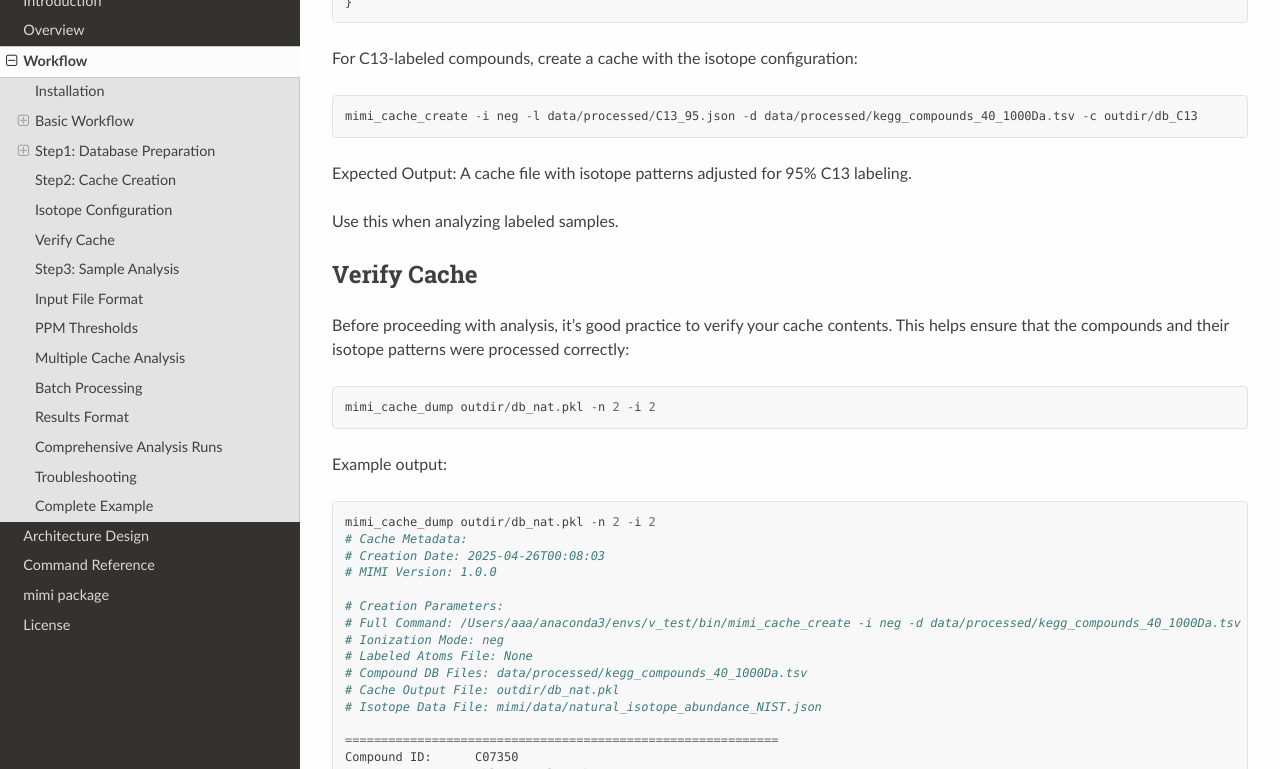
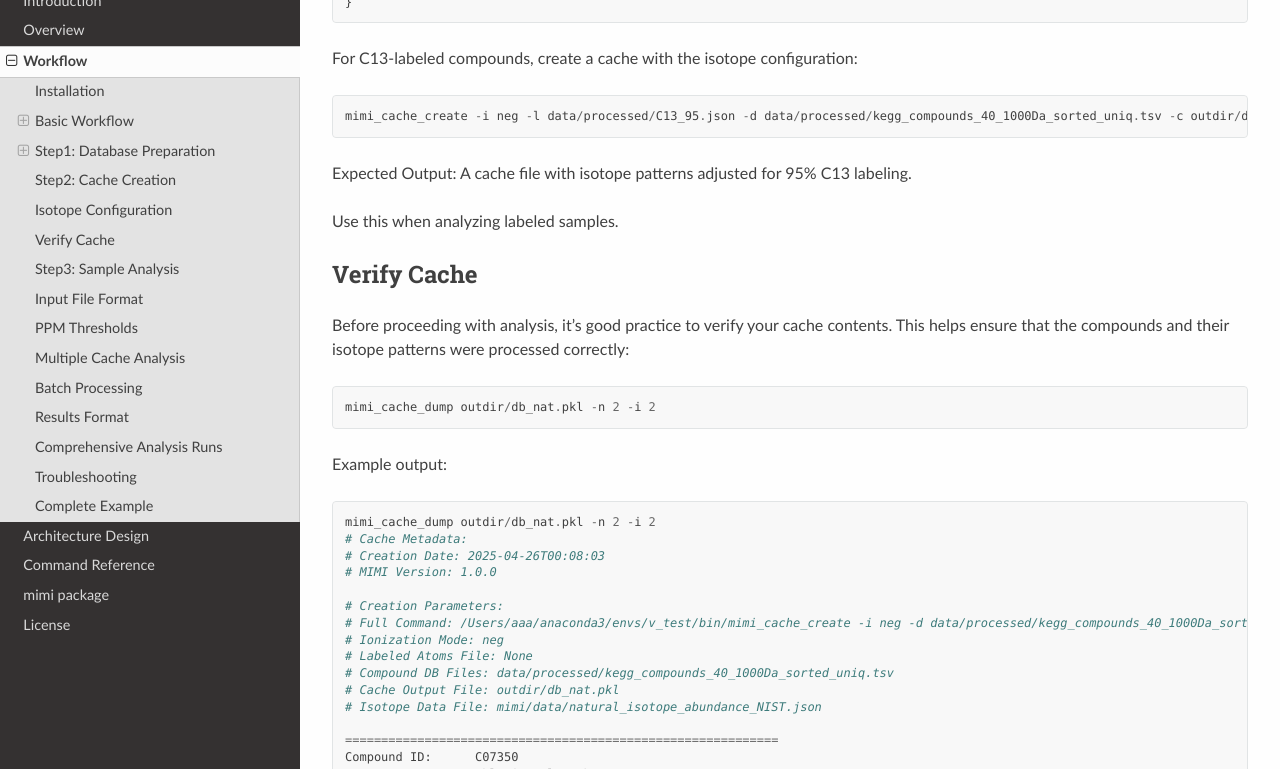
Before and after one commit to NYUAD-Core-Bioinformatics/MIMI, a Sphinx documentation site: the page built from docs/source/workflow.rst, in a window 1280 px wide and 1400 px high, scrolled down 5768 px. Shown: the part 151-920 px from the top of the window. Built offline with Sphinx 7.4.7 and the Read the Docs theme 3.1.0, drawn with Linux system fonts in a browser that asks for light colours; some of the changed text lies outside the part shown.

Commit message:
Updated docs

```diff
--- a/docs/source/workflow.rst
+++ b/docs/source/workflow.rst
@@ -208,7 +208,7 @@ Create cache files to store precomputed molecular masses and isotope patterns. T
 
 For natural abundance compounds, use::
 
-    mimi_cache_create -i neg -d data/processed/kegg_compounds_40_1000Da.tsv -c outdir/db_nat
+    mimi_cache_create -i neg -d data/processed/kegg_compounds_40_1000Da_sorted_uniq.tsv -c outdir/db_nat
 
 Expected Output: A binary cache file containing precomputed masses and isotope patterns for all compounds in your database. This file will be used for fast matching during analysis.
 
@@ -299,7 +299,7 @@ Example: For 95% 13C labeling, you can use the provided configuration file at `C
 
 For C13-labeled compounds, create a cache with the isotope configuration::
 
-    mimi_cache_create -i neg -l data/processed/C13_95.json -d data/processed/kegg_compounds_40_1000Da.tsv -c outdir/db_C13
+    mimi_cache_create -i neg -l data/processed/C13_95.json -d data/processed/kegg_compounds_40_1000Da_sorted_uniq.tsv -c outdir/db_C13
 
 Expected Output: A cache file with isotope patterns adjusted for 95% C13 labeling.
 
@@ -322,10 +322,10 @@ Example output::
     # MIMI Version: 1.0.0
 
     # Creation Parameters:
-    # Full Command: /Users/aaa/anaconda3/envs/v_test/bin/mimi_cache_create -i neg -d data/processed/kegg_compounds_40_1000Da.tsv -c outdir/db_nat
+    # Full Command: /Users/aaa/anaconda3/envs/v_test/bin/mimi_cache_create -i neg -d data/processed/kegg_compounds_40_1000Da_sorted_uniq.tsv -c outdir/db_nat
     # Ionization Mode: neg
     # Labeled Atoms File: None
-    # Compound DB Files: data/processed/kegg_compounds_40_1000Da.tsv
+    # Compound DB Files: data/processed/kegg_compounds_40_1000Da_sorted_uniq.tsv
     # Cache Output File: outdir/db_nat.pkl
     # Isotope Data File: mimi/data/natural_isotope_abundance_NIST.json
 
@@ -667,13 +667,17 @@ Here's a complete example from start to finish:
 
     mimi_kegg_extract -l 40 -u 1000 -o data/processed/kegg_compounds_40_1000Da.tsv
 
+    # Sort and remove duplicates from KEGG compounds file
+    { head -n 1 data/processed/kegg_compounds_40_1000Da.tsv; tail -n +2 data/processed/kegg_compounds_40_1000Da.tsv | sort -k2,2; } > data/processed/kegg_compounds_40_1000Da_sorted.tsv
+    awk '!seen[$1]++' data/processed/kegg_compounds_40_1000Da_sorted.tsv > data/processed/kegg_compounds_40_1000Da_sorted_uniq.tsv
+
 2. Create both natural abundance and C13-labeled caches::
 
     # Natural abundance
-    mimi_cache_create -i neg -d data/processed/kegg_compounds_40_1000Da.tsv -c outdir/db_nat
+    mimi_cache_create -i neg -d data/processed/kegg_compounds_40_1000Da_sorted_uniq.tsv -c outdir/db_nat
 
     # C13-labeled
-    mimi_cache_create -i neg -l data/processed/C13_95.json -d data/processed/kegg_compounds_40_1000Da.tsv -c outdir/db_C13
+    mimi_cache_create -i neg -l data/processed/C13_95.json -d data/processed/kegg_compounds_40_1000Da_sorted_uniq.tsv -c outdir/db_C13
 
 3. Verify the cache contents to ensure everything was processed correctly::
 
```
